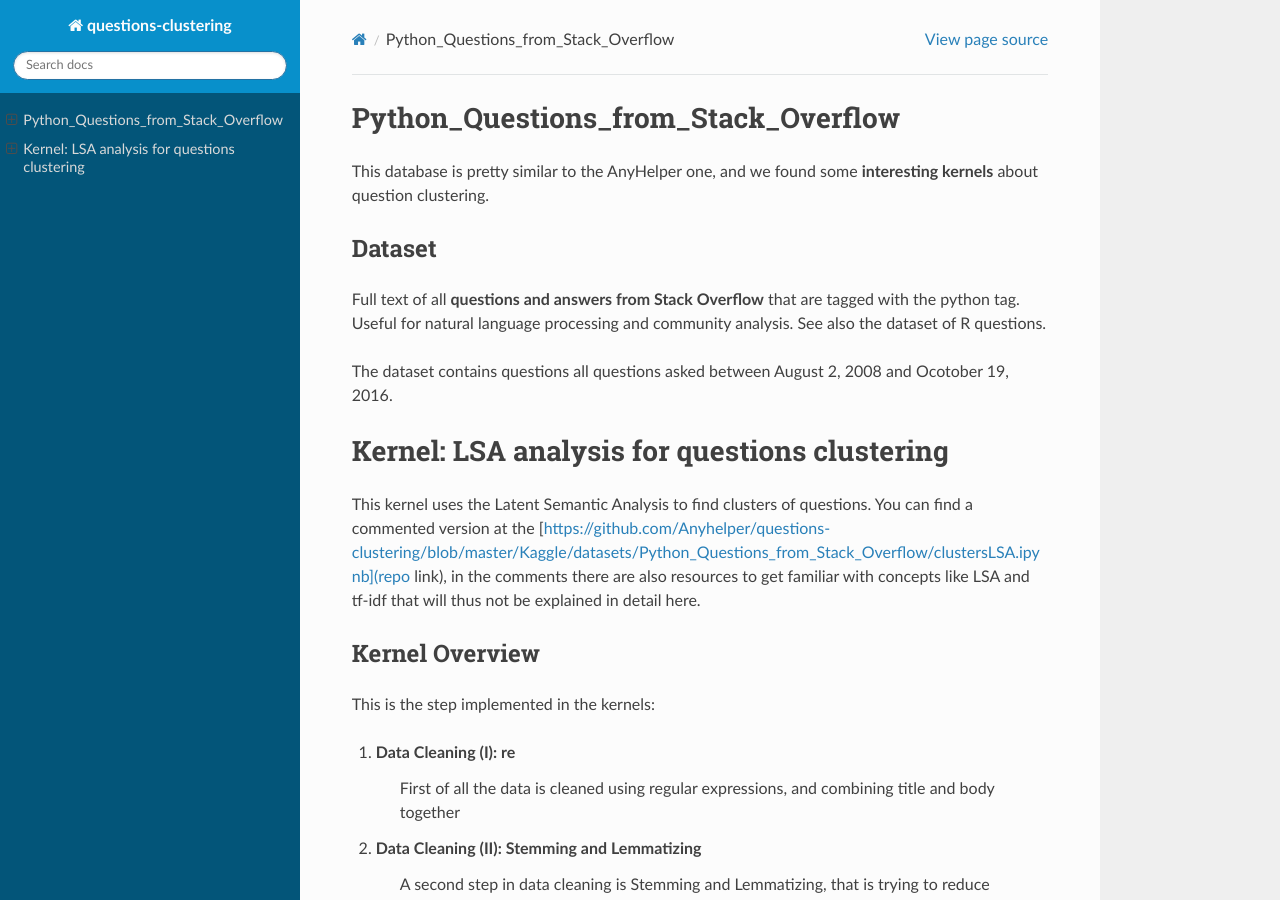
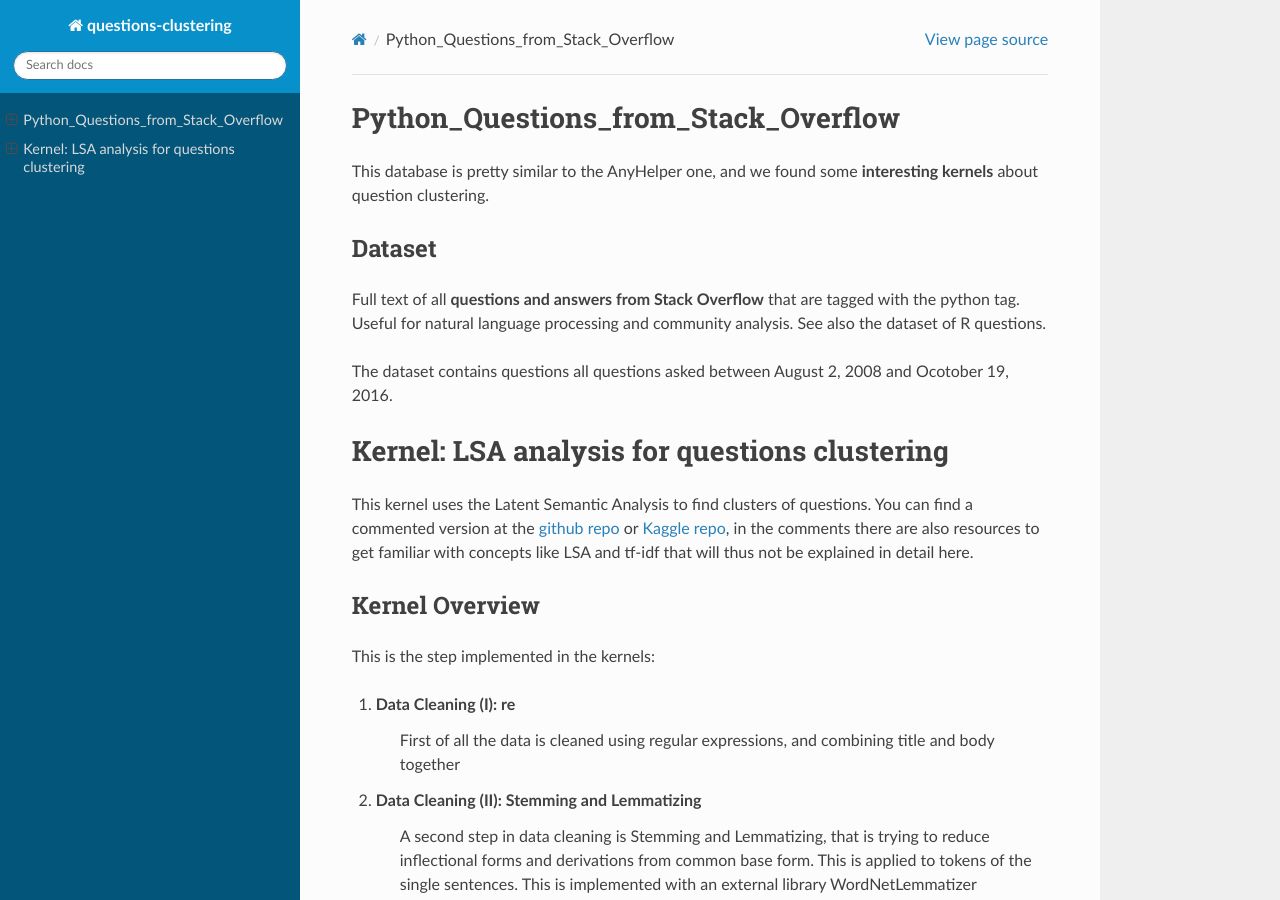
Before and after one commit to Anyhelper/questions-clustering, a Sphinx documentation site: the page built from docs/kaggle/datasets/Python_Questions_from_Stack_Overflow.rst, in a window 1280 px wide and 900 px high. Built offline with Sphinx 7.4.7 and the Read the Docs theme 2.0.0, drawn with Linux system fonts in a browser that asks for light colours; pages that are not in the unit, such as notebooks, are missing from menus.

Commit message:
fixed formatting on hyper-links

```diff
--- a/docs/kaggle/datasets/Python_Questions_from_Stack_Overflow.rst
+++ b/docs/kaggle/datasets/Python_Questions_from_Stack_Overflow.rst
@@ -29,7 +29,7 @@
 
 Kernel: LSA analysis for questions clustering
 ====================================================
-This kernel uses the Latent Semantic Analysis to find clusters of questions. You can find a commented version at the [https://github.com/Anyhelper/questions-clustering/blob/master/Kaggle/datasets/Python_Questions_from_Stack_Overflow/clustersLSA.ipynb](repo link), in the comments there are also resources to get familiar with concepts like LSA and tf-idf that will thus not be explained in detail here.
+This kernel uses the Latent Semantic Analysis to find clusters of questions. You can find a commented version at the `github repo <https://www.kaggle.com/alessandrosolbiati/identifying-clusters-of-related-questions-088d3f>`_ or `Kaggle repo <https://www.kaggle.com/alessandrosolbiati/identifying-clusters-of-related-questions-088d3f>`_, in the comments there are also resources to get familiar with concepts like LSA and tf-idf that will thus not be explained in detail here.
 
 ====
 Kernel Overview
```
